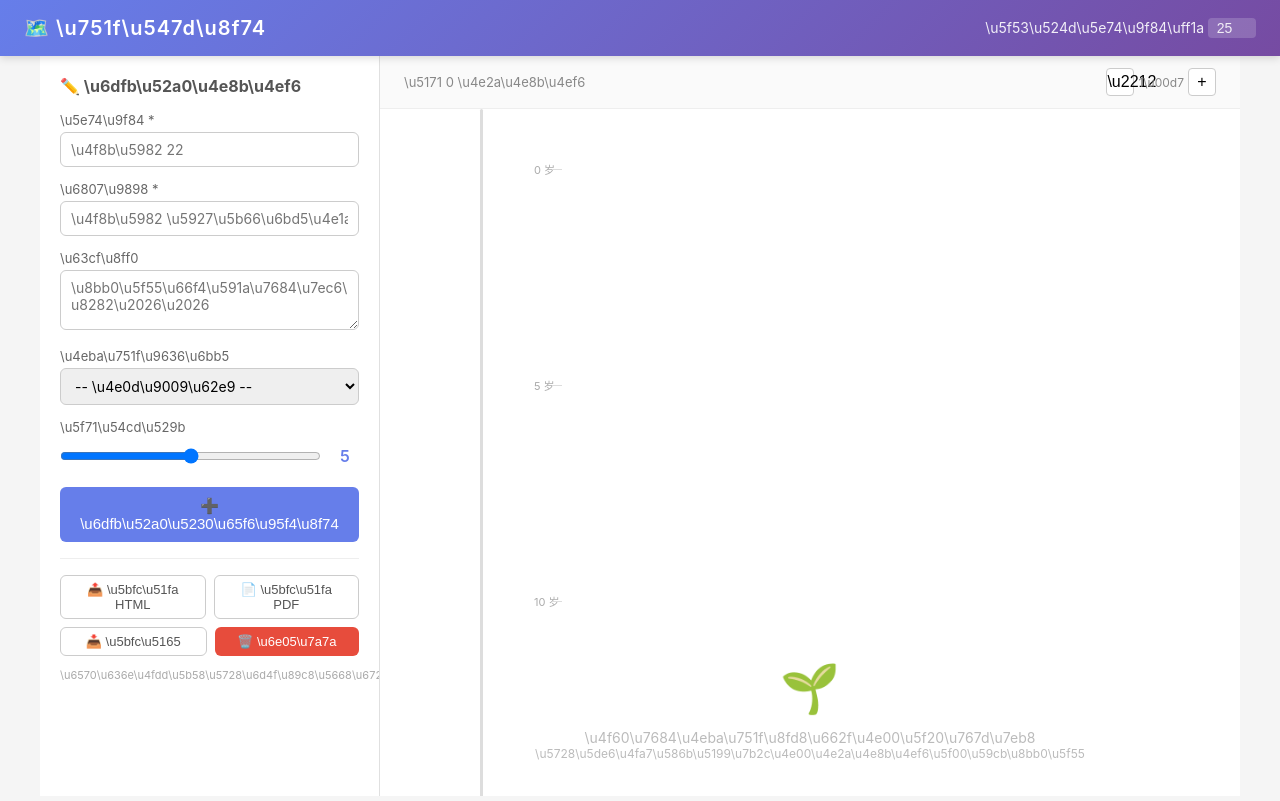
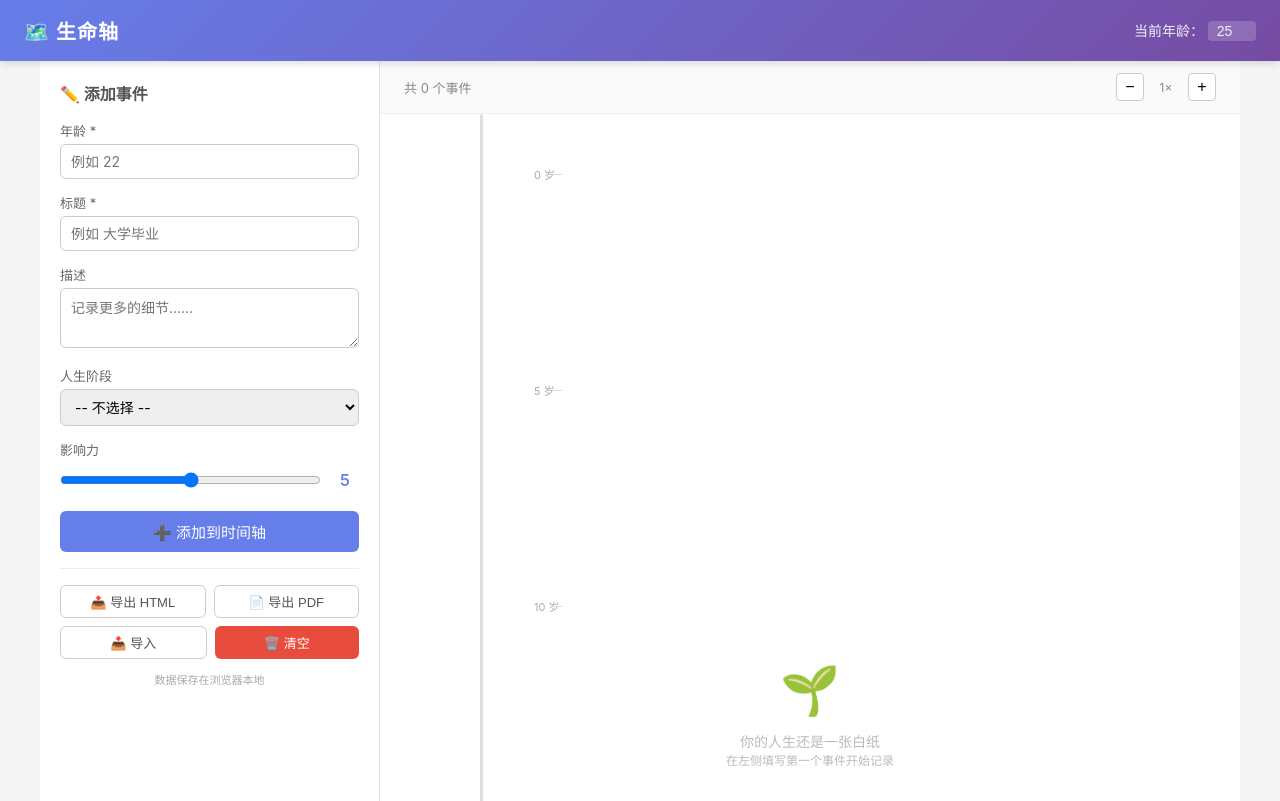
Before and after one commit to JialeZhouxin/life-timeline, a plain HTML site: page index.html in a window 1280 px wide. Drawn offline with Linux system fonts and the light colour scheme.

Commit message:
fix: 修复中文字符编码，替换 \uXXXX 为实际字符

```diff
--- /dev/null
+++ b/fix-encoding.js
@@ -0,0 +1,19 @@
+const fs = require('fs');
+
+const content = fs.readFileSync('index.html', 'utf-8');
+
+// Split into HTML segments and JS segments by <script> boundaries
+const parts = content.split(/(<script[\s\S]*?<\/script>)/g);
+
+const result = parts.map((part, i) => {
+  // Odd indices are <script> blocks — keep as-is (JS \uXXXX is valid)
+  if (i % 2 === 1) return part;
+
+  // Even indices are HTML text — replace \uXXXX with actual characters
+  return part.replace(/\\u([0-9a-fA-F]{4,5})/g, (match, code) => {
+    return String.fromCodePoint(parseInt(code, 16));
+  });
+});
+
+fs.writeFileSync('index.html', result.join(''), 'utf-8');
+console.log('Done: Replaced \\uXXXX in HTML sections only');
--- a/index.html
+++ b/index.html
@@ -196,12 +196,12 @@
     border: none; border-radius: 4px; color: #fff; cursor: pointer; font-size: 13px;
   }
   .toast .toast-undo:hover { background: rgba(255,255,255,.3); }
-  .stage-\u755c\u5e74 { background: #f9ca24; }
-  .stage-\u9752\u6625\u671f { background: #f0932b; }
-  .stage-\u9752\u5e74 { background: #6ab04c; }
-  .stage-\u804c\u573a { background: #2980b9; }
-  .stage-\u4e2d\u5e74 { background: #8e44ad; }
-  .stage-\u665a\u5e74 { background: #e74c3c; }
+  .stage-童年 { background: #f9ca24; }
+  .stage-青春期 { background: #f0932b; }
+  .stage-青年 { background: #6ab04c; }
+  .stage-职场 { background: #2980b9; }
+  .stage-中年 { background: #8e44ad; }
+  .stage-晚年 { background: #e74c3c; }
   .stage-default { background: #95afc0; }
   @media (max-width: 768px) {
     .app-body { flex-direction: column; }
@@ -213,80 +213,80 @@
 <body>
 
 <header class="app-header">
-  <h1>&#x1f5fa;&#xfe0f; \u751f\u547d\u8f74</h1>
+  <h1>&#x1f5fa;&#xfe0f; 生命轴</h1>
   <div class="age-display">
-    \u5f53\u524d\u5e74\u9f84\uff1a
-    <input type="number" id="currentAgeInput" min="1" max="150" value="25" placeholder="\u5e74\u9f84">
+    当前年龄：
+    <input type="number" id="currentAgeInput" min="1" max="150" value="25" placeholder="年龄">
   </div>
 </header>
 
 <div class="app-body">
 
   <aside class="side-panel" id="sidePanel">
-    <h2>&#x270f;&#xfe0f; \u6dfb\u52a0\u4e8b\u4ef6</h2>
+    <h2>&#x270f;&#xfe0f; 添加事件</h2>
     <div class="form-group">
-      <label for="inputAge">\u5e74\u9f84 *</label>
-      <input type="number" id="inputAge" min="0" max="150" placeholder="\u4f8b\u5982 22">
+      <label for="inputAge">年龄 *</label>
+      <input type="number" id="inputAge" min="0" max="150" placeholder="例如 22">
     </div>
     <div class="form-group">
-      <label for="inputTitle">\u6807\u9898 *</label>
-      <input type="text" id="inputTitle" placeholder="\u4f8b\u5982 \u5927\u5b66\u6bd5\u4e1a">
+      <label for="inputTitle">标题 *</label>
+      <input type="text" id="inputTitle" placeholder="例如 大学毕业">
     </div>
     <div class="form-group">
-      <label for="inputDesc">\u63cf\u8ff0</label>
-      <textarea id="inputDesc" placeholder="\u8bb0\u5f55\u66f4\u591a\u7684\u7ec6\u8282\u2026\u2026"></textarea>
+      <label for="inputDesc">描述</label>
+      <textarea id="inputDesc" placeholder="记录更多的细节……"></textarea>
     </div>
     <div class="form-group">
-      <label for="inputStage">\u4eba\u751f\u9636\u6bb5</label>
+      <label for="inputStage">人生阶段</label>
       <select id="inputStage">
-        <option value="">-- \u4e0d\u9009\u62e9 --</option>
-        <option value="\u755c\u5e74">&#x1f9f8; \u755c\u5e74</option>
-        <option value="\u9752\u6625\u671f">&#x1f3eb; \u9752\u6625\u671f</option>
-        <option value="\u9752\u5e74">&#x1f393; \u9752\u5e74</option>
-        <option value="\u804c\u573a">&#x1f4bc; \u804c\u573a</option>
-        <option value="\u4e2d\u5e74">&#x1f3e1; \u4e2d\u5e74</option>
-        <option value="\u665a\u5e74">&#x1f305; \u665a\u5e74</option>
+        <option value="">-- 不选择 --</option>
+        <option value="童年">&#x1f9f8; 童年</option>
+        <option value="青春期">&#x1f3eb; 青春期</option>
+        <option value="青年">&#x1f393; 青年</option>
+        <option value="职场">&#x1f4bc; 职场</option>
+        <option value="中年">&#x1f3e1; 中年</option>
+        <option value="晚年">&#x1f305; 晚年</option>
       </select>
     </div>
     <div class="form-group">
-      <label>\u5f71\u54cd\u529b</label>
+      <label>影响力</label>
       <div class="impact-row">
         <input type="range" id="inputImpact" min="0" max="10" value="5">
         <span class="impact-value" id="impactValue">5</span>
       </div>
     </div>
-    <button class="btn btn-primary" id="btnAddEvent">&#x2795; \u6dfb\u52a0\u5230\u65f6\u95f4\u8f74</button>
+    <button class="btn btn-primary" id="btnAddEvent">&#x2795; 添加到时间轴</button>
     <hr style="margin:16px 0;border:none;border-top:1px solid #eee;">
     <div style="display:flex;gap:8px;">
-      <button class="btn btn-outline btn-sm" id="btnExportHTML" style="flex:1;">&#x1f4e4; \u5bfc\u51fa HTML</button>
-      <button class="btn btn-outline btn-sm" id="btnExportPDF" style="flex:1;">&#x1f4c4; \u5bfc\u51fa PDF</button>
+      <button class="btn btn-outline btn-sm" id="btnExportHTML" style="flex:1;">&#x1f4e4; 导出 HTML</button>
+      <button class="btn btn-outline btn-sm" id="btnExportPDF" style="flex:1;">&#x1f4c4; 导出 PDF</button>
     </div>
     <div style="margin-top:8px;display:flex;gap:8px;">
-      <button class="btn btn-outline btn-sm" id="btnImportFile" style="flex:1;">&#x1f4e5; \u5bfc\u5165</button>
-      <button class="btn btn-danger btn-sm" id="btnClearAll" style="flex:1;">&#x1f5d1;&#xfe0f; \u6e05\u7a7a</button>
+      <button class="btn btn-outline btn-sm" id="btnImportFile" style="flex:1;">&#x1f4e5; 导入</button>
+      <button class="btn btn-danger btn-sm" id="btnClearAll" style="flex:1;">&#x1f5d1;&#xfe0f; 清空</button>
     </div>
     <input type="file" id="fileInput" accept=".json,.html" style="display:none;">
     <p style="margin-top:12px;font-size:11px;color:#aaa;text-align:center;">
-      \u6570\u636e\u4fdd\u5b58\u5728\u6d4f\u89c8\u5668\u672c\u5730
+      数据保存在浏览器本地
     </p>
   </aside>
 
   <main class="timeline-area" id="timelineArea">
     <div class="timeline-toolbar">
-      <span style="font-size:13px;color:#888;">\u5171 <span id="eventCount">0</span> \u4e2a\u4e8b\u4ef6</span>
+      <span style="font-size:13px;color:#888;">共 <span id="eventCount">0</span> 个事件</span>
       <div class="spacer"></div>
       <div class="zoom-controls">
-        <button id="zoomOut" title="\u7f29\u5c0f">\u2212</button>
-        <span class="zoom-label" id="zoomLabel">1\u00d7</span>
-        <button id="zoomIn" title="\u653e\u5927">+</button>
+        <button id="zoomOut" title="缩小">−</button>
+        <span class="zoom-label" id="zoomLabel">1×</span>
+        <button id="zoomIn" title="放大">+</button>
       </div>
     </div>
     <div class="timeline-container" id="timelineContainer">
       <div class="timeline-line"></div>
       <div id="emptyState" class="empty-state">
         <div class="icon">&#x1f331;</div>
-        <p>\u4f60\u7684\u4eba\u751f\u8fd8\u662f\u4e00\u5f20\u767d\u7eb8</p>
-        <p style="font-size:12px;">\u5728\u5de6\u4fa7\u586b\u5199\u7b2c\u4e00\u4e2a\u4e8b\u4ef6\u5f00\u59cb\u8bb0\u5f55</p>
+        <p>你的人生还是一张白纸</p>
+        <p style="font-size:12px;">在左侧填写第一个事件开始记录</p>
       </div>
       <div id="timelineContent"></div>
     </div>
@@ -295,49 +295,49 @@
 
 <div class="modal-overlay" id="modalOverlay">
   <div class="modal">
-    <h3 id="modalTitle">\u7f16\u8f91\u4e8b\u4ef6</h3>
+    <h3 id="modalTitle">编辑事件</h3>
     <div class="form-group">
-      <label for="modalAge">\u5e74\u9f84</label>
+      <label for="modalAge">年龄</label>
       <input type="number" id="modalAge" min="0" max="150">
     </div>
     <div class="form-group">
-      <label for="modalTitle">\u6807\u9898</label>
+      <label for="modalTitle">标题</label>
       <input type="text" id="modalTitle">
     </div>
     <div class="form-group">
-      <label for="modalDesc">\u63cf\u8ff0</label>
+      <label for="modalDesc">描述</label>
       <textarea id="modalDesc"></textarea>
     </div>
     <div class="form-group">
-      <label for="modalStage">\u4eba\u751f\u9636\u6bb5</label>
+      <label for="modalStage">人生阶段</label>
       <select id="modalStage">
-        <option value="">-- \u4e0d\u9009\u62e9 --</option>
-        <option value="\u755c\u5e74">&#x1f9f8; \u755c\u5e74</option>
-        <option value="\u9752\u6625\u671f">&#x1f3eb; \u9752\u6625\u671f</option>
-        <option value="\u9752\u5e74">&#x1f393; \u9752\u5e74</option>
-        <option value="\u804c\u573a">&#x1f4bc; \u804c\u573a</option>
-        <option value="\u4e2d\u5e74">&#x1f3e1; \u4e2d\u5e74</option>
-        <option value="\u665a\u5e74">&#x1f305; \u665a\u5e74</option>
+        <option value="">-- 不选择 --</option>
+        <option value="童年">&#x1f9f8; 童年</option>
+        <option value="青春期">&#x1f3eb; 青春期</option>
+        <option value="青年">&#x1f393; 青年</option>
+        <option value="职场">&#x1f4bc; 职场</option>
+        <option value="中年">&#x1f3e1; 中年</option>
+        <option value="晚年">&#x1f305; 晚年</option>
       </select>
     </div>
     <div class="form-group">
-      <label>\u5f71\u54cd\u529b</label>
+      <label>影响力</label>
       <div class="impact-row">
         <input type="range" id="modalImpact" min="0" max="10" value="5">
         <span class="impact-value" id="modalImpactValue">5</span>
       </div>
     </div>
     <div class="modal-actions">
-      <button class="btn btn-danger" id="btnDeleteEvent">&#x1f5d1;&#xfe0f; \u5220\u9664</button>
-      <button class="btn btn-primary" id="btnSaveEvent">&#x1f4be; \u4fdd\u5b58</button>
-      <button class="btn btn-outline" id="btnCancelModal">\u53d6\u6d88</button>
+      <button class="btn btn-danger" id="btnDeleteEvent">&#x1f5d1;&#xfe0f; 删除</button>
+      <button class="btn btn-primary" id="btnSaveEvent">&#x1f4be; 保存</button>
+      <button class="btn btn-outline" id="btnCancelModal">取消</button>
     </div>
   </div>
 </div>
 
 <div class="toast" id="toast">
   <span id="toastMsg"></span>
-  <button class="toast-undo" id="toastUndo" style="display:none;">\u64a4\u9500</button>
+  <button class="toast-undo" id="toastUndo" style="display:none;">撤销</button>
 </div>
 
 <script>
```
